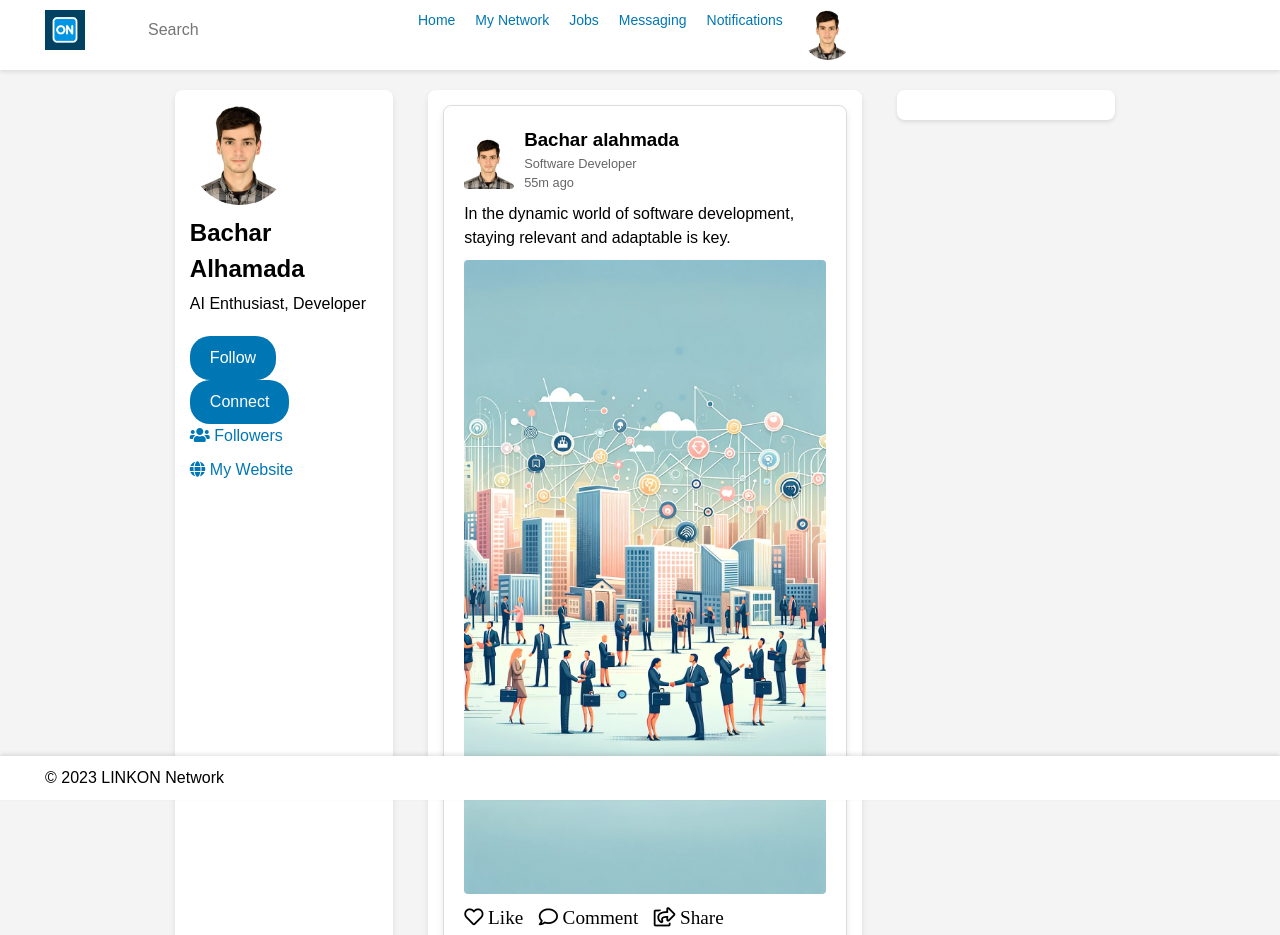
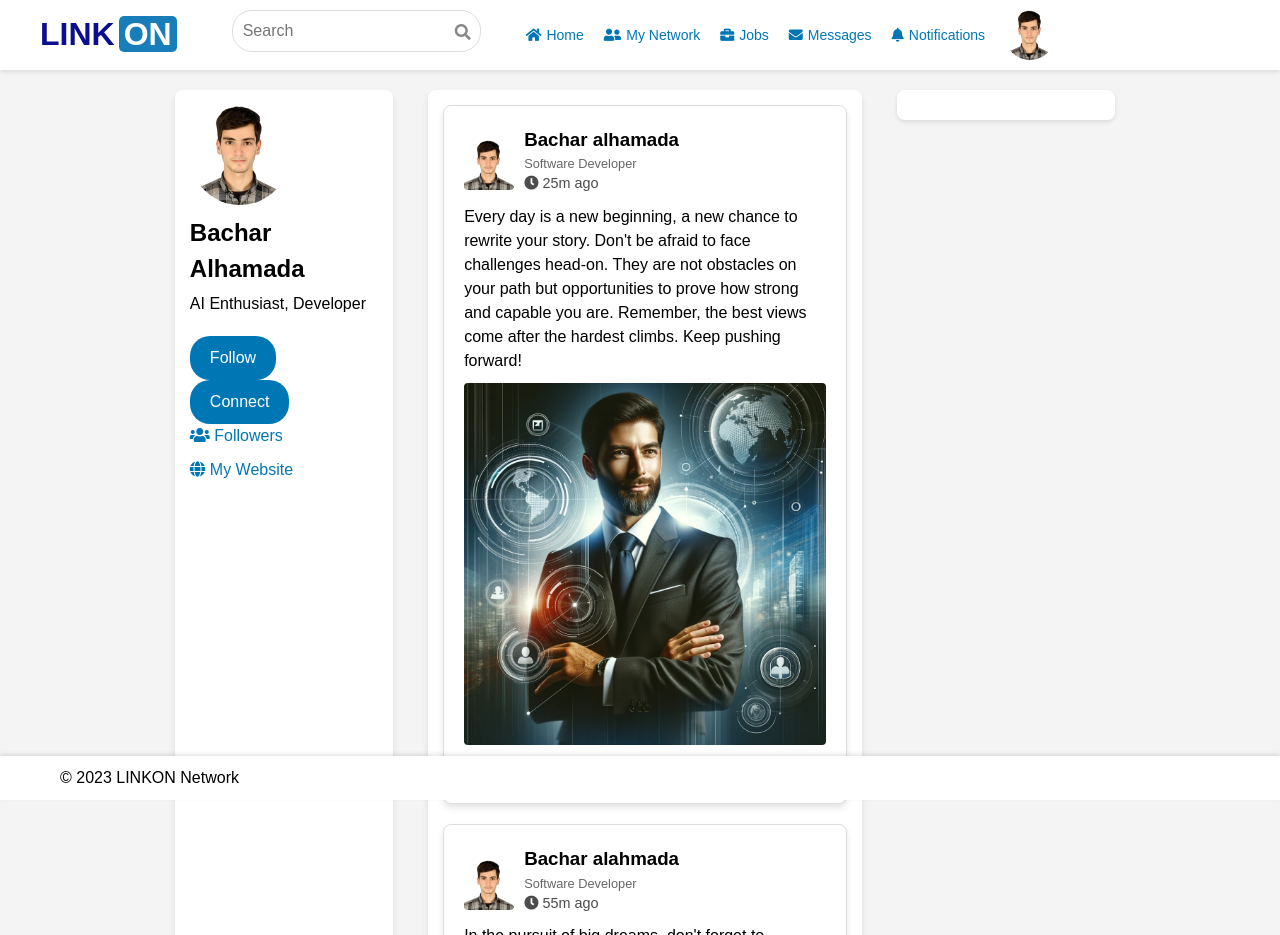
Before and after one commit to bachar157/linkon, a website: page home.html in a window 1280 px wide. Shown: the top 935 px of the page. Drawn offline with nearby package versions, Linux system fonts and the light colour scheme; no server answers.

Commit message:
add icons for the nav bar and the posts && the header almost done

```diff
--- a/assets/style/home.css
+++ b/assets/style/home.css
@@ -10,45 +10,71 @@ body {
     max-width: 1200px;
     margin: 0 25px;
     gap: 25px;
+    padding: 0 15px; /* Add padding to align content inside the container */
+
 }
 
 .header {
     display: flex;
     align-items: center;
+    justify-content: space-between;
+    padding: 10px 0;
     background-color: #ffffff;
-    padding: 10px 20px;
     box-shadow: 0 2px 4px rgba(0, 0, 0, 0.1);
+    width: 100%;
 }
 
 .logo-container {
     margin-right: 30px;
 }
 
-.logo {
-    height: 40px;
-}
+.company-name {
+    color: rgb(11, 14, 141);
+    font-weight: bold;
+    font-size: 2em;
+
+  }
+  .custom-design{
+    background-color: rgb(24, 126, 185);
+    color: white;
+    border-radius: 5px;
+    margin-left: 4px;
+    padding: 0 5px;
+  }
 
 .search-container {
-    flex-grow: 1;
+    position: relative;
+    margin-right: 20px;
 }
-
-.search-container input[type="search"] {
-    width: 100%;
-    padding: 8px;
-    margin-right: 30px;
+.search-container i {
+    position: absolute;
+    right: 10px;
+    top: 43%;
+    transform: translateY(-50%);
+    color: #888;
 }
-
+    .search-container input[type="search"] {
+        padding: 8px 30px 8px 10px; /* Space for search icon */
+        border: 1px solid #ddd;
+        border-radius: 20px; /* Rounded borders */
+    }
 .navigation {
     display: flex;
+    align-items: center;
+
 }
 
 .nav-link {
+    display: flex;
+    align-items: center;
     margin-right: 20px;
     text-decoration: none;
     color: #0077b5;
     font-size: 14px;
 }
-
+.nav-link i {
+    margin-right: 5px;
+}
 .profile-icon {
     margin-left: auto;
 }
@@ -218,8 +244,8 @@ body {
 }
 
 .occupation, .post-time {
-    font-size: 0.8em;
-    color: #666;
+    font-size: 0.9em;
+    color: #4d4b4b;
 }
 
 .post-time {
--- a/home.html
+++ b/home.html
@@ -19,17 +19,18 @@
     <header class="header">
         <div class="container">
             <div class="logo-container">
-                <img src="./assets/img/logo.webp" alt="LINKON Logo" class="logo" />
+                <h3 class="company-name">LINK<span class="custom-design">ON</span></h1>
             </div>
             <div class="search-container">
                 <input type="search" placeholder="Search" />
+                <i class="fas fa-search"></i>
             </div>
             <nav class="navigation">
-                <a href="#" class="nav-link">Home</a>
-                <a href="#" class="nav-link">My Network</a>
-                <a href="#" class="nav-link">Jobs</a>
-                <a href="#" class="nav-link">Messaging</a>
-                <a href="#" class="nav-link">Notifications</a>
+                <a href="#" class="nav-link"><i class="fas fa-home"></i> Home</a>
+                <a href="#" class="nav-link"><i class="fas fa-user-friends"></i> My Network</a>
+                <a href="#" class="nav-link"><i class="fas fa-briefcase"></i> Jobs</a>
+                <a href="#" class="nav-link"><i class="fas fa-envelope"></i> Messages</a>
+                <a href="#" class="nav-link"><i class="fas fa-bell"></i> Notifications</a>
                 <div class="profile-icon">
                     <img src="./assets/img/71847632.jpg" alt="Profile" class="profile-pic" />
                 </div>
@@ -56,13 +57,14 @@
                     <div class="post-header">
                         <img src="./assets/img/71847632.jpg" alt="Profile Picture" class="profile-pic" />
                         <div class="user-info">
-                            <h3>Bachar alahmada </h3>
+                            <h3>Bachar alhamada </h3>
                             <p class="occupation">Software Developer</p>
-                            <span class="post-time">55m ago</span>
+                            <span class="post-time"><i class="fas fa-clock"></i> 25m ago</span>
                         </div>
                     </div>
-                    <p class="post-content">In the dynamic world of software development, staying relevant and adaptable is key.</p>
-                    <img src="./assets/img/loginbackground.webp" alt="Post Image" class="post-image" />
+                    <p class="post-content">Every day is a new beginning, a new chance to rewrite your story. Don't be afraid to face challenges head-on. They are not obstacles on your path but opportunities to prove how strong and capable you are. Remember, the best views come after the hardest climbs. Keep pushing forward!
+                    </p>
+                    <img src="./assets/img/post2.webp" alt="Post Image" class="post-image" />
                     <div class="post-actions">
                         <i class="far fa-heart"> Like</i>
                         <i class="far fa-comment"> Comment</i>
@@ -75,11 +77,12 @@
                         <div class="user-info">
                             <h3>Bachar alahmada </h3>
                             <p class="occupation">Software Developer</p>
-                            <span class="post-time">55m ago</span>
+                            <span class="post-time"><i class="fas fa-clock"></i> 55m ago</span>
                         </div>
                     </div>
-                    <p class="post-content">In the dynamic world of software development, staying relevant and adaptable is key.</p>
-                    <img src="./assets/img/loginbackground.webp" alt="Post Image" class="post-image" />
+                    <p class="post-content">In the pursuit of big dreams, don't forget to celebrate the small victories. Each step you take, no matter how small, is progress. It's these little wins that pave the way to great success. So, take a moment, appreciate your efforts, and keep moving forward with a smile. You're doing great!
+                    </p>
+                    <img src="./assets/img/post1.webp" alt="Post Image" class="post-image" />
                     <div class="post-actions">
                         <i class="far fa-heart"> Like</i>
                         <i class="far fa-comment"> Comment</i>
```
Also changed, not shown: assets/img/post1.webp (added), assets/img/post2.webp (added).
